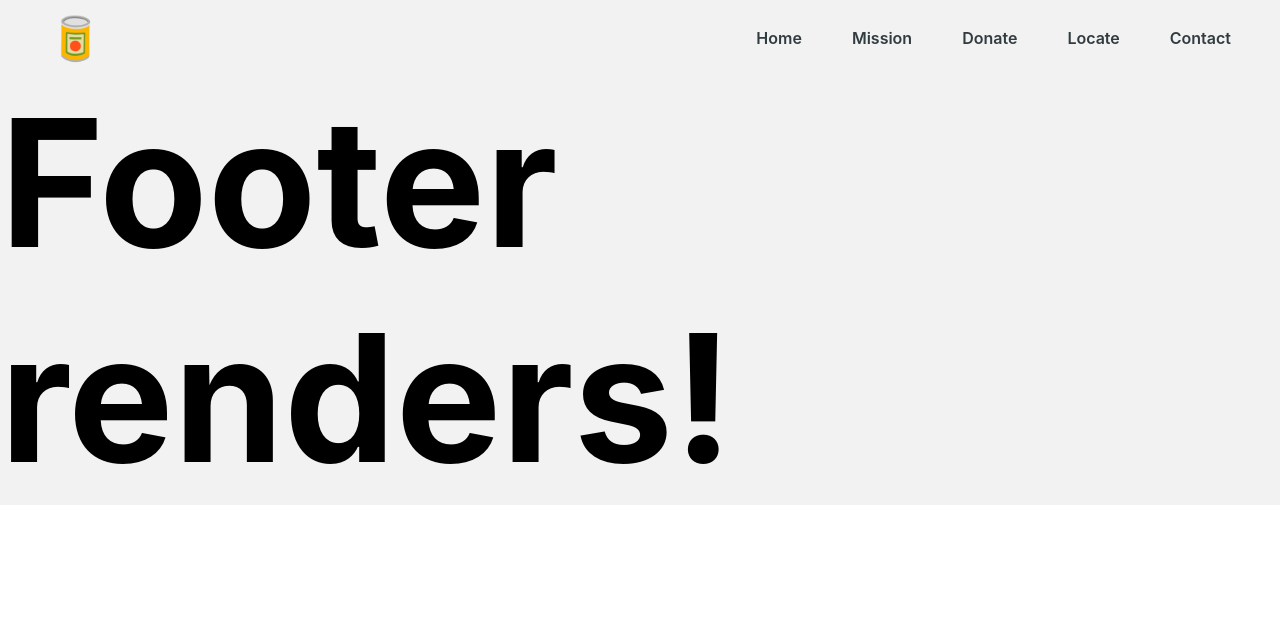
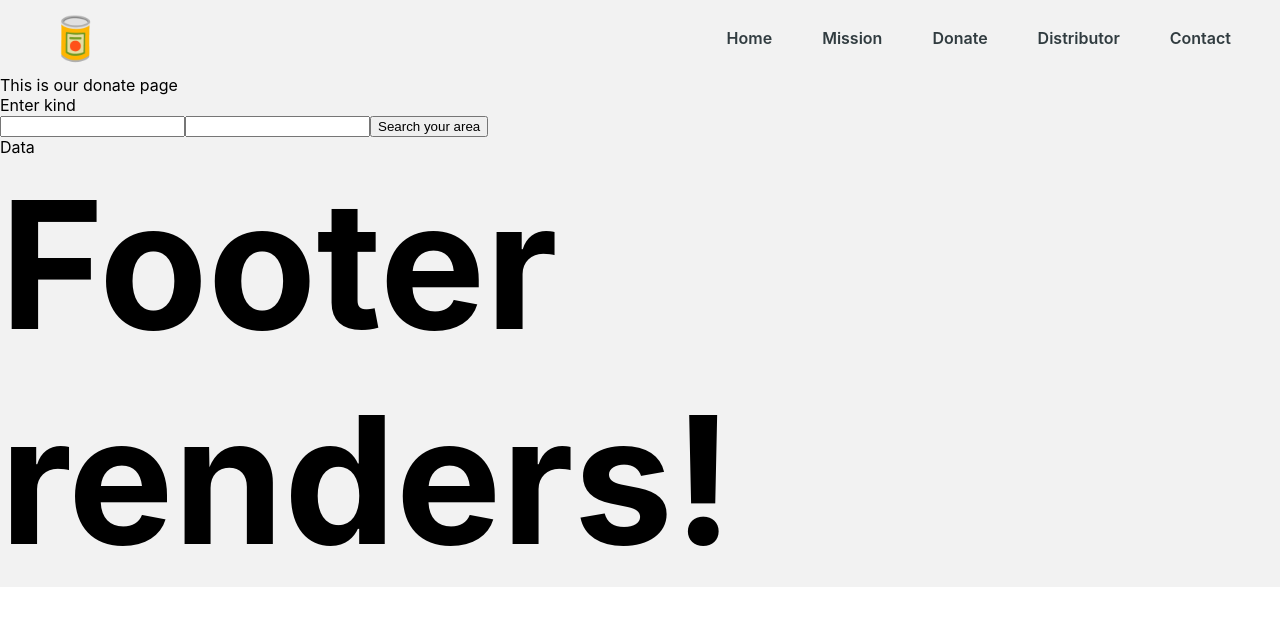
Before and after one commit to rembrandtreyes/annona, a React (Create React App) app: page /donate in a window 1280 px wide. Shown: the top 626 px of the page. Built offline with nearby package versions, Linux system fonts and the light colour scheme.

Commit message:
Get data to show
Co-authored-by: Rembrandt Reyes <reyes.rembrandt@gmail.com>

```diff
--- a/package.json
+++ b/package.json
@@ -6,6 +6,7 @@
     "@testing-library/jest-dom": "^4.2.4",
     "@testing-library/react": "^9.3.2",
     "@testing-library/user-event": "^7.1.2",
+    "axios": "^0.19.2",
     "react": "^16.13.1",
     "react-dom": "^16.13.1",
     "react-router-dom": "^5.2.0",
--- a/src/App.js
+++ b/src/App.js
@@ -1,10 +1,13 @@
 import React from "react"
 import { BrowserRouter as Router, Route } from "react-router-dom"
 
-import HomePage from "./pages/HomePage.jsx"
-import Footer from "./components/Footer.jsx"
-import AboutPage from "./pages/AboutPage.jsx"
-import ContactPage from "./pages/ContactPage.jsx"
+import HomePage from "./pages/HomePage"
+import AboutPage from "./pages/AboutPage"
+import ContactPage from "./pages/ContactPage"
+import DonatePage from "./pages/DonatePage"
+import DistributorPage from "./pages/DistributorPage"
+
+import Footer from "./components/Footer"
 import Navbar from "./components/Navbar"
 
 import "./App.css"
@@ -17,6 +20,8 @@ const App = () => {
 
         <Route path="/" exact render={() => <HomePage />} />
         <Route path="/about" render={() => <AboutPage />} />
+        <Route path="/donate" render={() => <DonatePage />} />
+        <Route path="/distributor" render={() => <DistributorPage />} />
         <Route path="/contact" render={() => <ContactPage />} />
 
         <Footer />
--- a/src/components/Navbar.jsx
+++ b/src/components/Navbar.jsx
@@ -17,8 +17,8 @@ const Navbar = () => {
       path: "/donate",
     },
     {
-      title: "Locate",
-      path: "/locate",
+      title: "Distributor",
+      path: "/distributor",
     },
     {
       title: "Contact",
@@ -29,11 +29,13 @@ const Navbar = () => {
   return (
     <NavbarWrapper>
       <LogoWrapper>
-        <span role="img" aria-label="Canned Food">🥫</span>
+        <span role="img" aria-label="Canned Food">
+          🥫
+        </span>
       </LogoWrapper>
       <div>
         {links.map(({ title, path }) => (
-          <StyledLinks className="navbar-links" to={path}>
+          <StyledLinks key={title} className="navbar-links" to={path}>
             {title}
           </StyledLinks>
         ))}
--- /dev/null
+++ b/src/pages/DistributorPage.jsx
@@ -0,0 +1,46 @@
+import React, { useState, useEffect } from "react"
+
+import axios from "axios"
+
+const DistributorPage = () => {
+  const [zipcode, setZipcode] = useState("")
+  const [listOfDistributors, setListOfDistributors] = useState([])
+
+  const handleSubmit = (zipcode) => {
+    axios
+      .get("http://localhost:9000/distributors", {
+        params: {
+          zipcode: zipcode,
+        },
+      })
+      .then((response) => {
+        console.log(response.data.rows)
+        setListOfDistributors(response.data.rows)
+      })
+    console.log(zipcode)
+  }
+
+  // const handleChange = (event) => {
+  //   // setName(input)
+  //   console.log(event.target.value)
+  //   // setKind(kind)
+  // }
+
+  return (
+    <>
+      <div>This is our distributors page</div>
+      <p>Enter kind</p>
+      <input type="text" onChange={(e) => setZipcode(e.target.value)} />
+      <button onClick={() => handleSubmit(zipcode)}>Search your area</button>
+      <div>Data</div>
+      <div>{zipcode}</div>
+      <div>
+        {listOfDistributors.map(({ name, id }) => (
+          <div key={id}>{name}</div>
+        ))}
+      </div>
+    </>
+  )
+}
+
+export default DistributorPage
--- /dev/null
+++ b/src/pages/DonatePage.jsx
@@ -0,0 +1,41 @@
+import React, { useState, useEffect } from "react"
+
+import axios from "axios"
+
+const DonatePage = () => {
+  const [kind, setKind] = useState("")
+  const [name, setName] = useState("")
+
+  const handleSubmit = (name, kind) => {
+    axios
+      .post("http://localhost:9000/providers", {
+        name: name,
+        kind: kind,
+      })
+      .then((response) => {
+        console.log(response)
+      })
+    console.log(name)
+  }
+
+  // const handleChange = (event) => {
+  //   // setName(input)
+  //   console.log(event.target.value)
+  //   // setKind(kind)
+  // }
+
+  return (
+    <>
+      <div>This is our donate page</div>
+      <p>Enter kind</p>
+      <input type="text" onChange={(e) => setName(e.target.value)} />
+      <input type="text" onChange={(e) => setKind(e.target.value)} />
+      <button onClick={() => handleSubmit(name, kind)}>Search your area</button>
+      <div>Data</div>
+      <div>{name}</div>
+      <div>{kind}</div>
+    </>
+  )
+}
+
+export default DonatePage
```
Also changed, not shown: src/components/Footer.jsx (+4 -4 lines), 1 other file (tests, documents, lock files or other folders).
